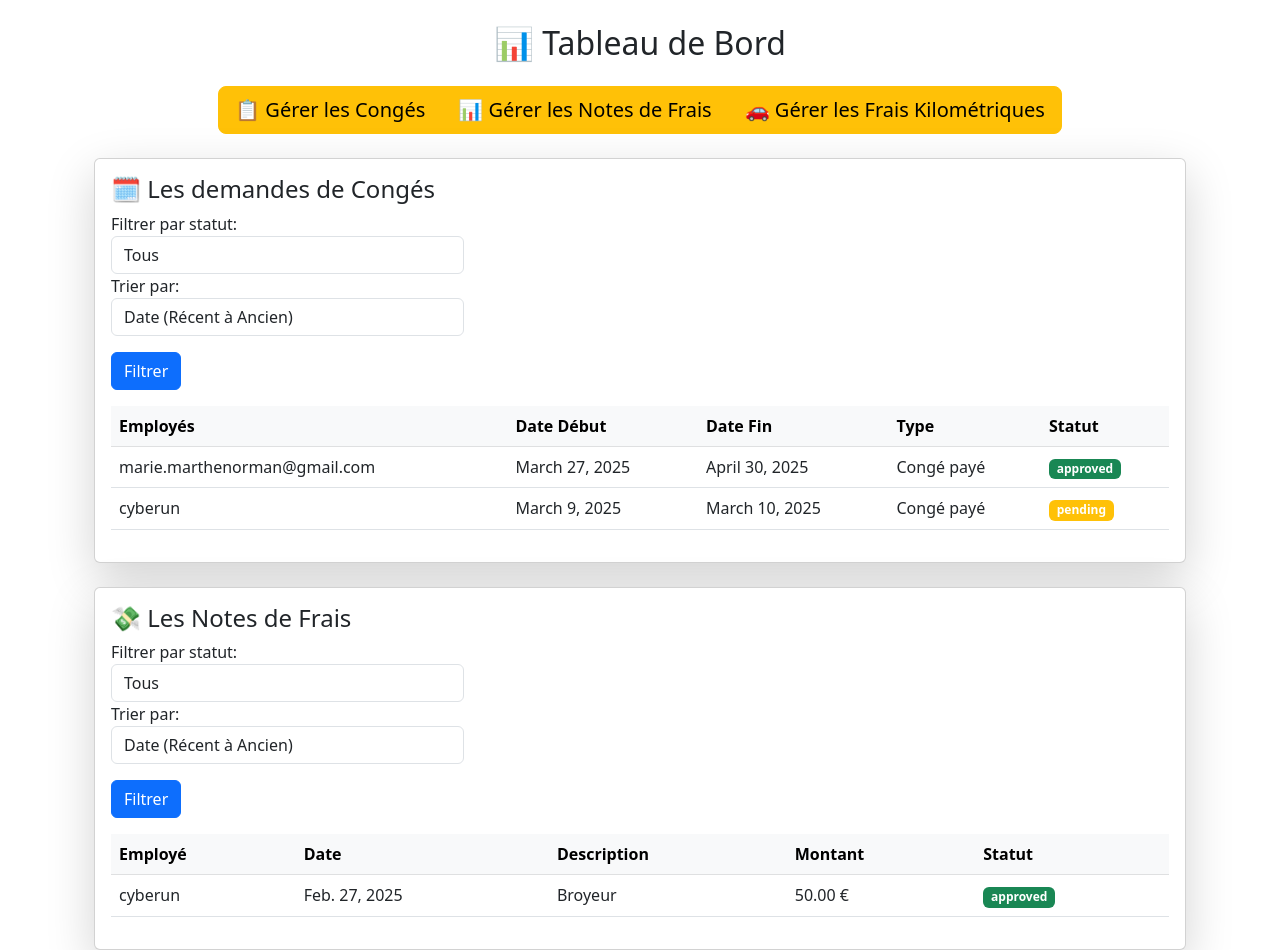
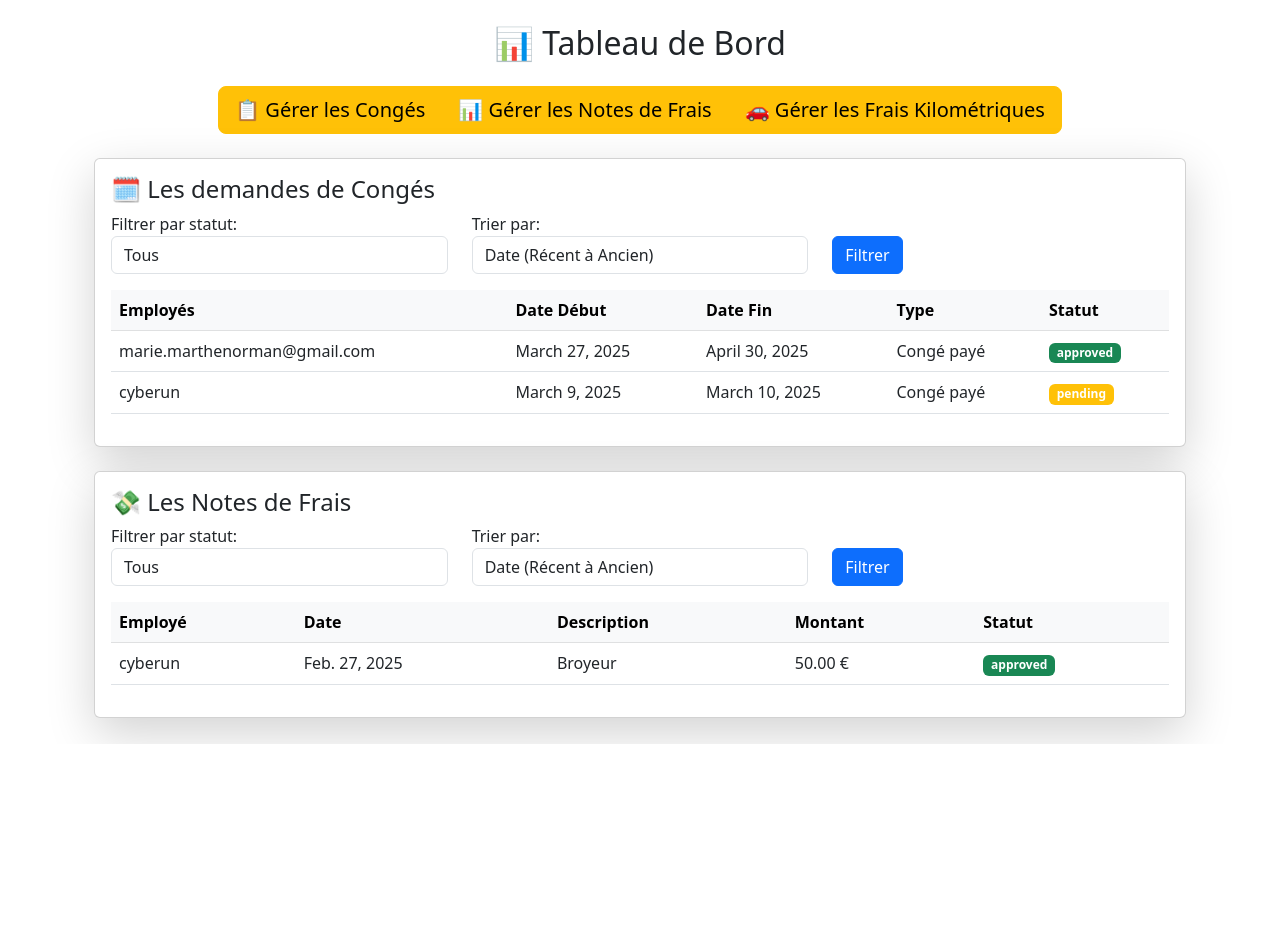
Before and after one commit to Coolj974/rhmaster, a Django app: page /dashboard/ in a window 1280 px wide. Shown: the part 56-1006 px from the top of the page. After the commit the page ends 800 px from the top, so only its background shows below. Run offline with Django 5.2, Linux system fonts and the light colour scheme; a user stored in the database is signed in; data comes from the database, SQL or seed files in the repository.

Commit message:
Amélioration de la mise en page des formulaires de filtrage sur le tableau de bord RH

```diff
--- a/templates/rh_management/dashboard.html
+++ b/templates/rh_management/dashboard.html
@@ -47,7 +47,7 @@
 
             <!-- Formulaire de filtrage pour les demandes de congés -->
             <form method="get" class="mb-3" id="leave_filter_form">
-                <div class="form-row">
+                <div class="row">
                     <div class="col-md-4">
                         <label for="status_filter_leave">Filtrer par statut:</label>
                         <select class="form-control" id="status_filter_leave" name="status_leave">
@@ -65,7 +65,7 @@
                         </select>
                     </div>
                     <div class="col-md-4">
-                        <button type="button" class="btn btn-primary mt-3" id="filter_leave">Filtrer</button>
+                        <button type="button" class="btn btn-primary mt-4" id="filter_leave">Filtrer</button>
                     </div>
                 </div>
             </form>
@@ -110,7 +110,7 @@
 
             <!-- Formulaire de filtrage pour les notes de frais -->
             <form method="get" class="mb-3" id="expense_filter_form">
-                <div class="form-row">
+                <div class="row">
                     <div class="col-md-4">
                         <label for="status_filter_expense">Filtrer par statut:</label>
                         <select class="form-control" id="status_filter_expense" name="status_expense">
@@ -128,7 +128,7 @@
                         </select>
                     </div>
                     <div class="col-md-4">
-                        <button type="button" class="btn btn-primary mt-3" id="filter_expense">Filtrer</button>
+                        <button type="button" class="btn btn-primary mt-4" id="filter_expense">Filtrer</button>
                     </div>
                 </div>
             </form>
```
